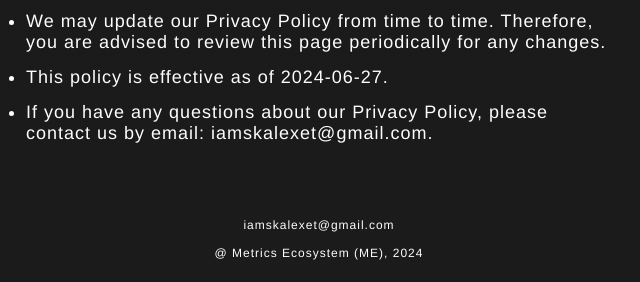
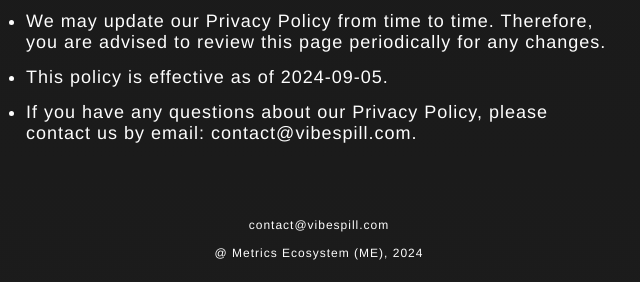
Before and after one commit to metricsecosystem/mikm-privacy, a plain HTML site: page index.html in a window 1280 px wide. Shown: the part 497-779 px from the top of the page, 321-961 px from the left. Drawn offline with Linux system fonts and the light colour scheme.

Commit message:
fix policies

```diff
--- a/index.html
+++ b/index.html
@@ -75,13 +75,13 @@
             <li><p>We do not collect any personally identifiable information from you when you use our App.</p></li>
             <li><p>We only collect usage data from your interactions with you our App for analytics and third-party advertising purposes.</p></li>
             <li><p>We may update our Privacy Policy from time to time. Therefore, you are advised to review this page periodically for any changes.</p></li>
-            <li><p>This policy is effective as of 2024-06-27.</p></li>
-            <li><p>If you have any questions about our Privacy Policy, please contact us by email: iamskalexet@gmail.com.</p></li>
+            <li><p>This policy is effective as of 2024-09-05.</p></li>
+            <li><p>If you have any questions about our Privacy Policy, please contact us by email: contact@vibespill.com.</p></li>
         </ul>
     </section>
 
     <section class="sect contacts">
-        <p>iamskalexet@gmail.com</p>
+        <p>contact@vibespill.com</p>
         <p>@ Metrics Ecosystem (ME), 2024</p>
     </section>
 
```
